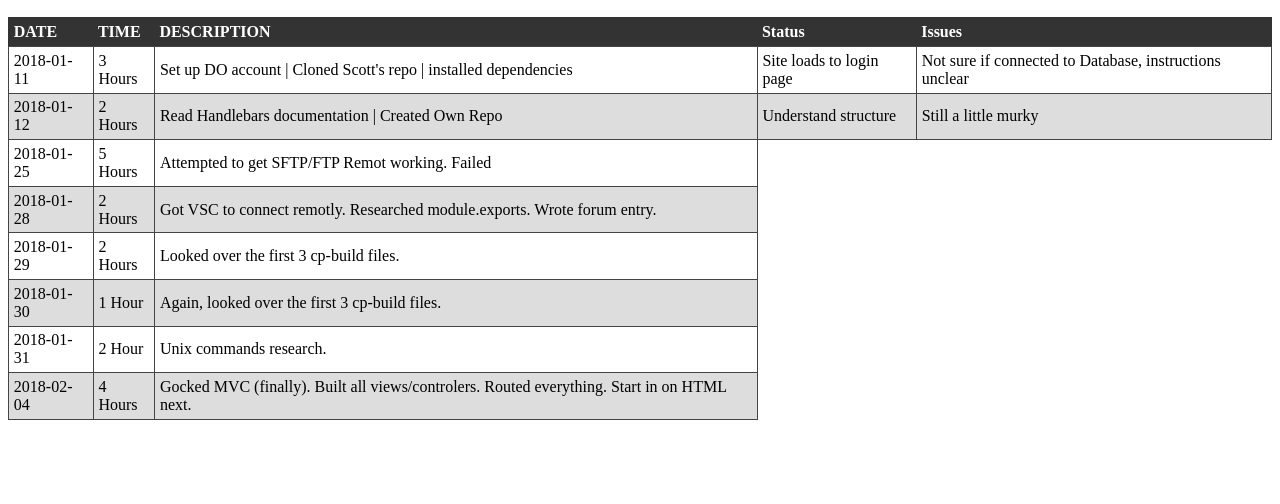
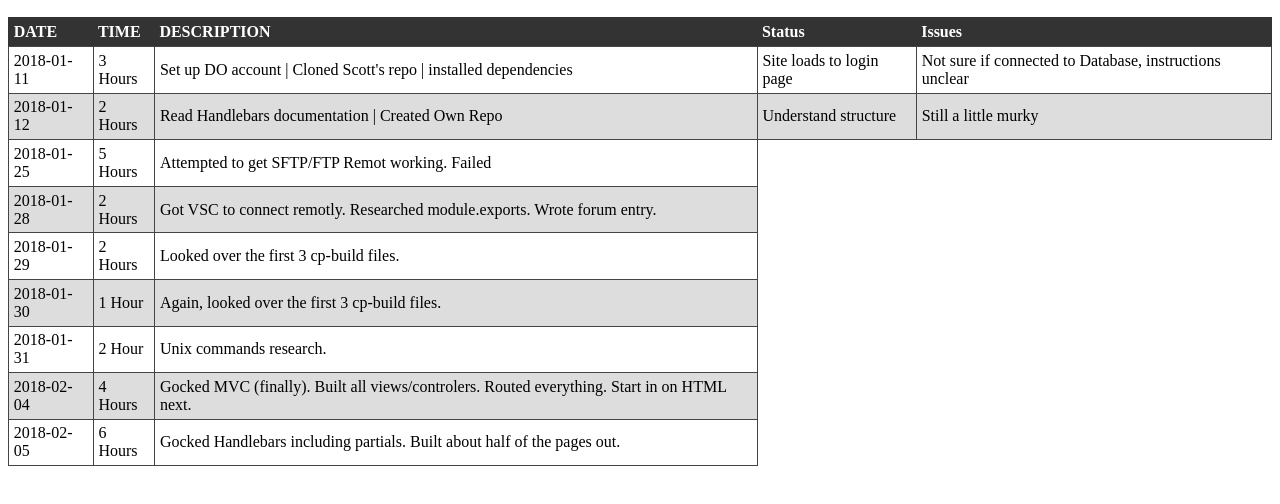
Before and after one commit to chrisspring215/timelog-js, a plain HTML site: page index.html in a window 1280 px wide. Shown: the part 96-600 px from the top of the page. Drawn offline with Linux system fonts and the light colour scheme.

Commit message:
new entry

```diff
--- a/index.html
+++ b/index.html
@@ -64,6 +64,11 @@
                 <td>2018-02-04</td>
                 <td>4 Hours</td>
                 <td>Gocked MVC (finally). Built all views/controlers. Routed everything. Start in on HTML next.</td>
+            </tr>
+            <tr class="entry">
+                <td>2018-02-05</td>
+                <td>6 Hours</td>
+                <td>Gocked Handlebars including partials. Built about half of the pages out.</td>
 			</tr>
 
         </tbody>
```
